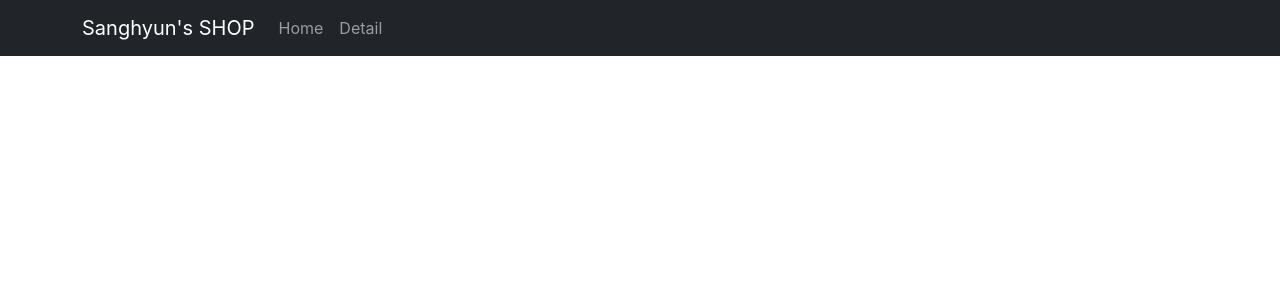
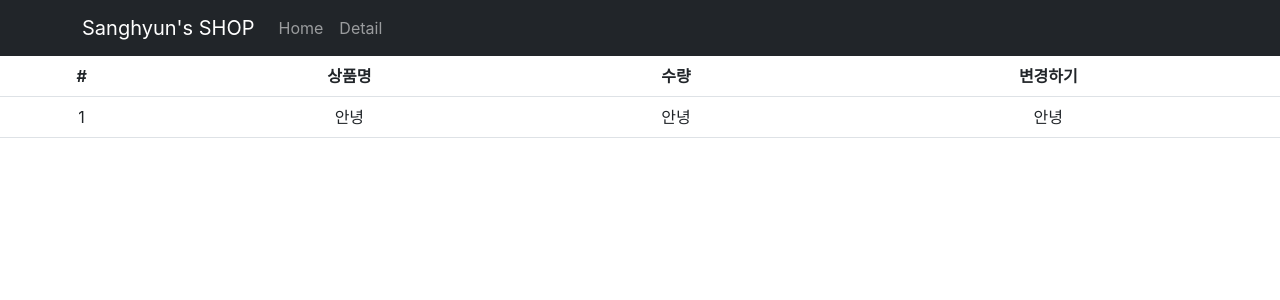
Before and after one commit to shlee1027/blog-react-prc, a React (Create React App) app: page /cart in a window 1280 px wide. Shown: the top 300 px of the page. Built offline with nearby package versions, Linux system fonts and the light colour scheme.

Commit message:
redux 셋팅 끝

```diff
--- a/package.json
+++ b/package.json
@@ -3,6 +3,7 @@
   "version": "0.1.0",
   "private": true,
   "dependencies": {
+    "@reduxjs/toolkit": "^1.9.1",
     "@testing-library/jest-dom": "^5.16.5",
     "@testing-library/react": "^13.4.0",
     "@testing-library/user-event": "^13.5.0",
@@ -11,6 +12,7 @@
     "react": "^18.2.0",
     "react-bootstrap": "^2.7.0",
     "react-dom": "^18.2.0",
+    "react-redux": "^8.0.5",
     "react-router-dom": "^6.6.2",
     "react-scripts": "5.0.1",
     "styled-components": "^5.3.6",
--- a/src/App.js
+++ b/src/App.js
@@ -3,15 +3,12 @@
 import "./App.css";
 import data from "./data.js";
 import { Routes, Route, Link, useNavigate, Outlet } from "react-router-dom";
-import Detail from "./routes/Detail.js";
 import axios from "axios";
-
-export let Context1 = createContext();
+import Cart from "./routes/Cart";
 
 function App() {
   let [shoes, setShoes] = useState(data);
   let navigate = useNavigate();
-  let [재고] = useState([10, 11, 12]);
 
   return (
     <div className="App">
@@ -67,14 +64,8 @@
             </>
           }
         ></Route>
-        <Route
-          path="/detail/:id"
-          element={
-            <Context1.Provider value={{ 재고, shoes }}>
-              <Detail shoes={shoes} />
-            </Context1.Provider>
-          }
-        />
+
+        <Route path="/cart" element={<Cart />} />
       </Routes>
     </div>
   );
--- /dev/null
+++ b/src/routes/Cart.js
@@ -0,0 +1,28 @@
+import { Table } from "react-bootstrap";
+
+function Cart() {
+  return (
+    <div>
+      <Table>
+        <thead>
+          <tr>
+            <th>#</th>
+            <th>상품명</th>
+            <th>수량</th>
+            <th>변경하기</th>
+          </tr>
+        </thead>
+        <tbody>
+          <tr>
+            <td>1</td>
+            <td>안녕</td>
+            <td>안녕</td>
+            <td>안녕</td>
+          </tr>
+        </tbody>
+      </Table>
+    </div>
+  );
+}
+
+export default Cart;
--- a/src/routes/Detail.js
+++ b/src/routes/Detail.js
@@ -3,11 +3,7 @@
 import styled from "styled-components";
 import { Nav } from "react-bootstrap";
 
-import { Context1 } from "./../App";
-
 function Detail(props) {
-  let { 재고 } = useContext(Context1);
-
   let [count, setCount] = useState(0);
   let [alert, setAlert] = useState(true);
   let { id } = useParams();
@@ -26,7 +22,7 @@
       ) : null}
       <YellowBtn bg="blue">암버튼</YellowBtn>
       <YellowBtn bg="orange">암버튼</YellowBtn>
-      {재고[0]}
+
       <div className="row">
         <div className="col-md-6">
           <img
@@ -81,7 +77,6 @@
 
 function TabContent({ 탭 }) {
   let [fade, setFade] = useState("");
-  let { 재고 } = useContext(Context1);
 
   useEffect(() => {
     setTimeout(() => {
@@ -95,7 +90,7 @@
 
   return (
     <div className={"start " + fade}>
-      {[<div>{재고}</div>, <div>내용1</div>, <div>내용2</div>][탭]}
+      {[<div>내용0</div>, <div>내용1</div>, <div>내용2</div>][탭]}
     </div>
   );
 }
--- /dev/null
+++ b/src/store.js
@@ -0,0 +1,5 @@
+import { configureStore } from "@reduxjs/toolkit";
+
+export default configureStore({
+  reducer: {},
+});
```
Also changed, not shown: src/index.js (+6 -2 lines), 1 other file (tests, documents, lock files or other folders).
